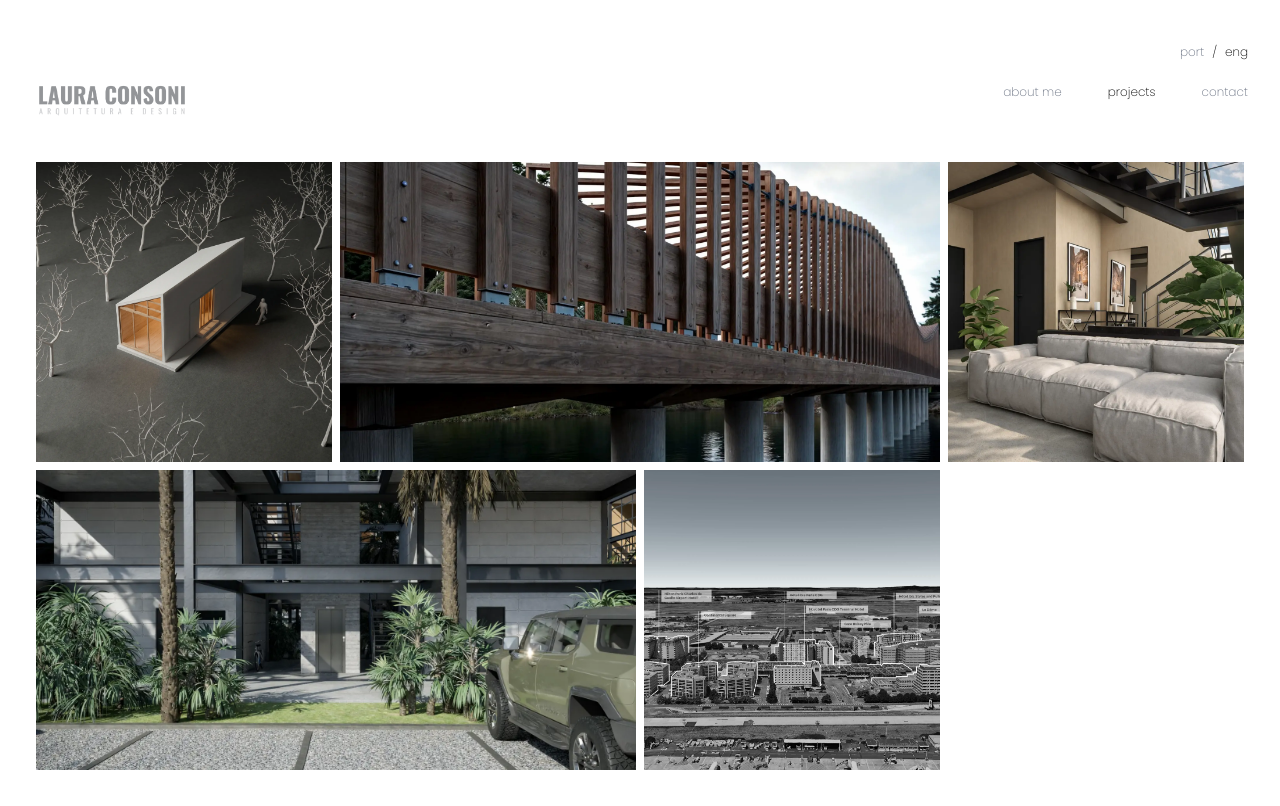
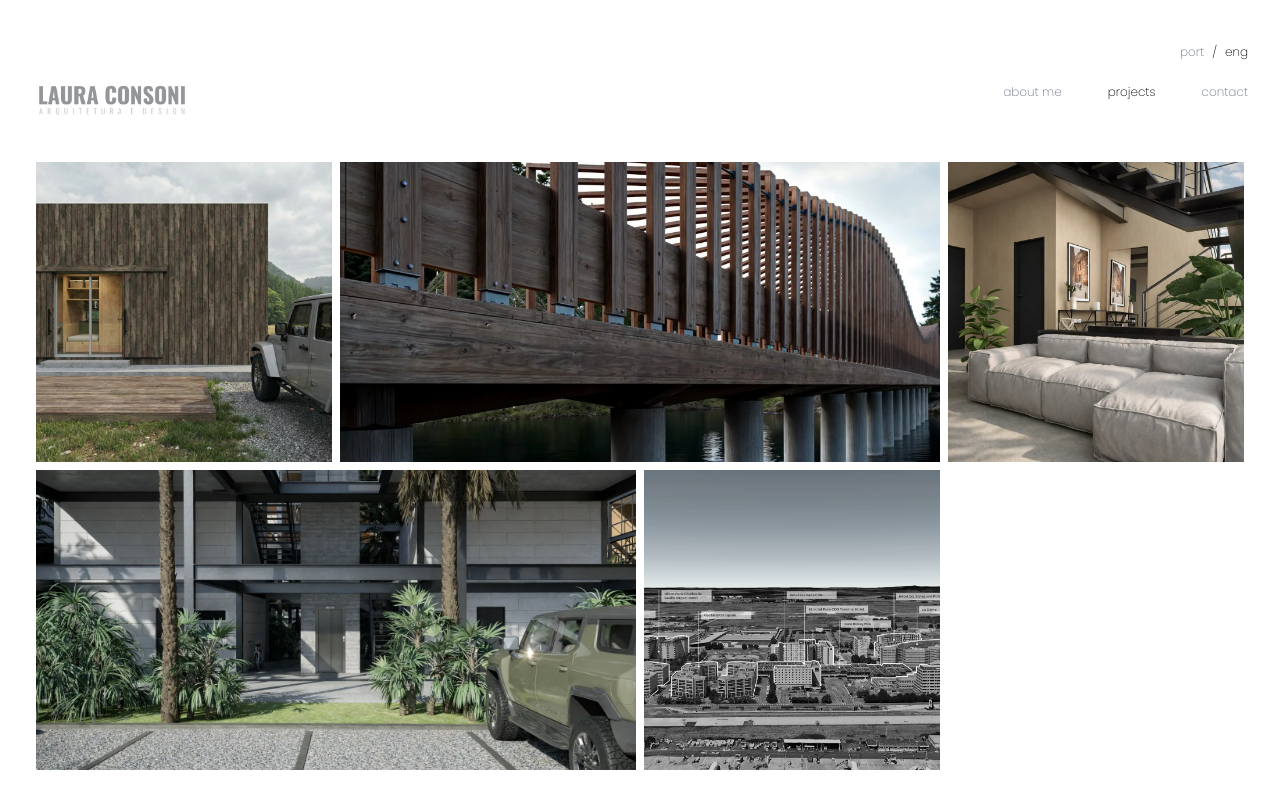
Before and after one commit to jmkenyon/laura-portfolio, a Next.js app: page /projetos in a window 1280 px wide. Built offline with nearby package versions, Linux system fonts and the light colour scheme.

Commit message:
project 1 thumbnail change

```diff
--- a/app/assets/projectData.ts
+++ b/app/assets/projectData.ts
@@ -16,7 +16,7 @@ export const useProjectData = (): Project[] => {
         "project1_description4",
       ],
       images: {
-        thumbnail: "/projects/project1/image9_1.webp",
+        thumbnail: "/projects/project1/image8_1.webp",
         gallery: [
           "/projects/project1/image7_1.webp",
           "/projects/project1/image8_1.webp",
```
